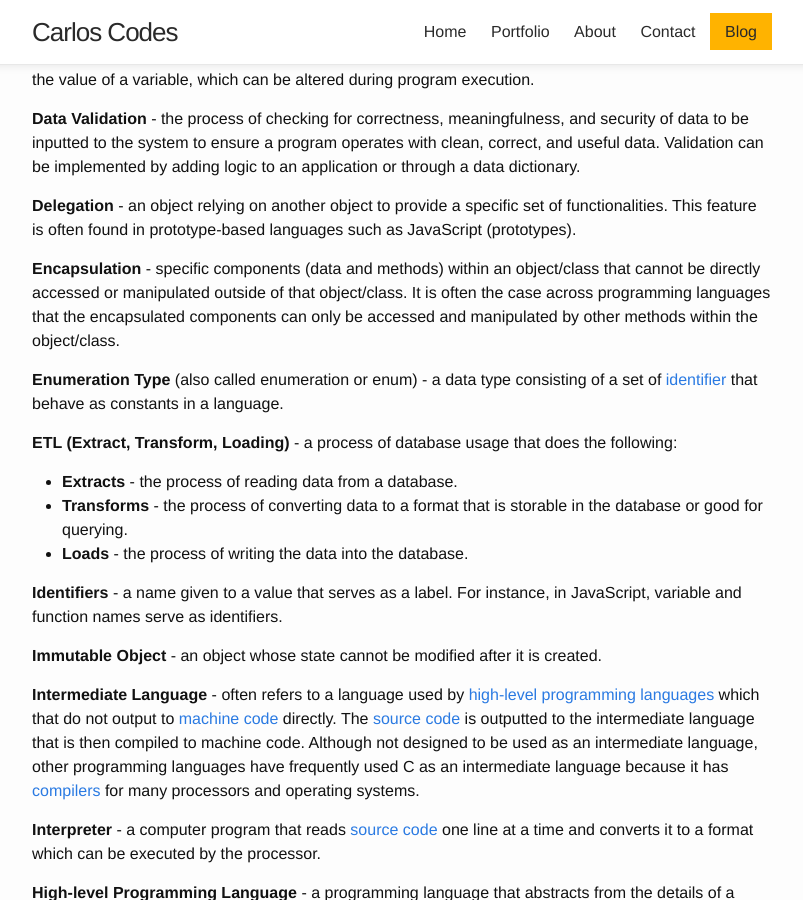
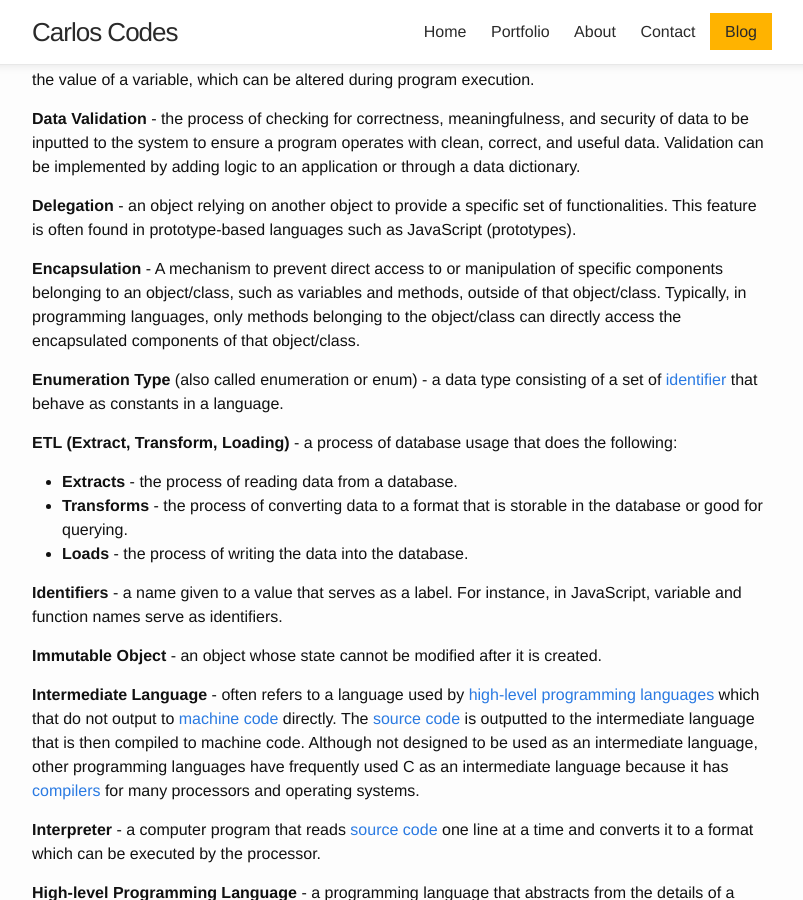
Before and after one commit to carlos-r-mendoza/Blog, a Jekyll site: the page built from _posts/2016-04-19-computer-science-terms.md, in a window 1280 px wide and 900 px high, scrolled down 354 px. Shown: the whole window, without its empty margins (238-1041 px from the left). Built offline with Jekyll 4.4.1, drawn with Linux system fonts in a browser that asks for light colours; comment, search, counter and statistics services are not loaded.

Commit message:
Added new definition(encapsulation).

```diff
--- a/_posts/2016-04-19-computer-science-terms.md
+++ b/_posts/2016-04-19-computer-science-terms.md
@@ -21,7 +21,7 @@ I will be adding regularly to this terms list. My goal is to add one word per da
 
 **Delegation** - an object relying on another object to provide a specific set of functionalities. This feature is often found in prototype-based languages such as JavaScript (prototypes).
 
-**Encapsulation** - specific components (data and methods) within an object/class that cannot be directly accessed or manipulated outside of that object/class. It is often the case across programming languages that the encapsulated components can only be accessed and manipulated by other methods within the object/class.
+**Encapsulation** - A mechanism to prevent direct access to or manipulation of specific components belonging to an object/class, such as variables and methods, outside of that object/class. Typically, in programming languages, only methods belonging to the object/class can directly access the encapsulated components of that object/class.
 
 **Enumeration Type** (also called enumeration or enum) - a data type consisting of a set of [identifier](#identifiers) that behave as constants in a language.
 
```
